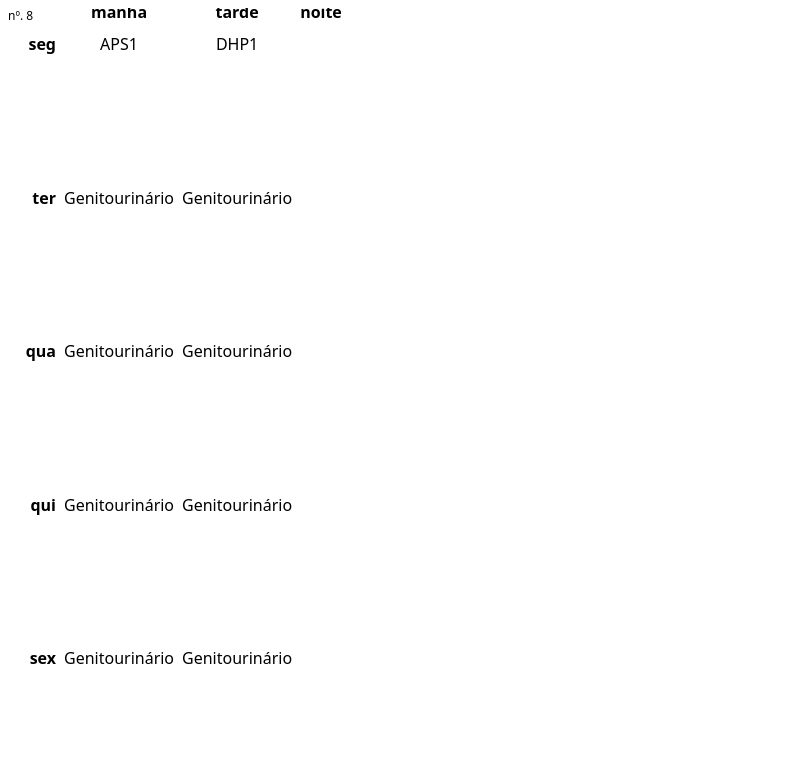
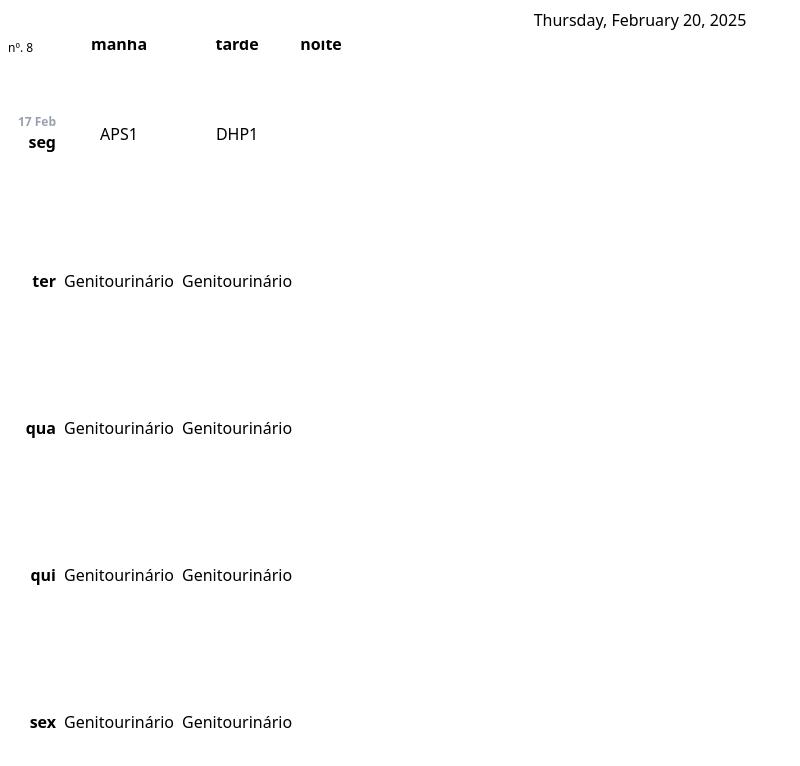
Before and after one commit to almino/horario-aulas, a Vue app: page / in a window 1280 px wide. Shown: the top 766 px of the page, without its empty margins (0-800 px from the left). Built offline with nearby package versions, Linux system fonts and the light colour scheme.

Commit message:
Mostrando mais detalhes das datas

```diff
--- a/src/App.vue
+++ b/src/App.vue
@@ -3,38 +3,40 @@ import { ref, reactive } from "vue";
 import { DateTime } from "luxon";
 import { invoke } from "@tauri-apps/api/core";
 
-const greetMsg = ref("");
-const name = ref("");
-const weekNumber = reactive(
-  DateTime.fromJSDate(new Date()).weekNumber
-);
-
-async function greet() {
-  // Learn more about Tauri commands at https://tauri.app/develop/calling-rust/
-  greetMsg.value = await invoke("greet", {
-    name: name.value,
-  });
-}
+const today = reactive(DateTime.now());
+const startDay = reactive(today.startOf("week"));
+const weekNumber = reactive(today.weekNumber);
 </script>
 
 <template>
   <main
     class="gap-2 grid grid-cols-2 h-lvh max-w-svw px-2 py-2 w-swv"
   >
+    <div class="col-span-2 text-center">
+      {{ today.toFormat("DDDD") }}
+    </div>
     <div
-      class="dias gap-y-2 grid place-items-stretch font-bold text-right"
+      class="dias gap-y-2 grid items-center place-items-stretch font-bold text-right"
     >
       <div class="font-thin text-left text-xs">
         nº. {{ weekNumber }}
       </div>
-      <div>seg</div>
+      <div>
+        <div
+          class="text-gray-400 text-normal text-xs"
+        >
+          {{ startDay.toFormat("dd") }}
+          {{ startDay.toFormat("LLL") }}
+        </div>
+        seg
+      </div>
       <div>ter</div>
       <div>qua</div>
       <div>qui</div>
       <div>sex</div>
     </div>
     <div
-      class="turnos gap-2 grid place-items-stretch overflow-x-auto text-center"
+      class="turnos gap-2 grid items-center place-items-stretch overflow-x-auto text-center"
     >
       <div>manhã</div>
       <div>tarde</div>
@@ -61,10 +63,11 @@ async function greet() {
 <style scoped>
 main.grid {
   grid-template-columns: 3em auto;
+  grid-template-rows: min-content auto;
 
   & > .dias,
   & > .turnos {
-    grid-template-rows: 1em repeat(5, auto);
+    grid-template-rows: 1em repeat(5, 1fr);
   }
 }
 
```
